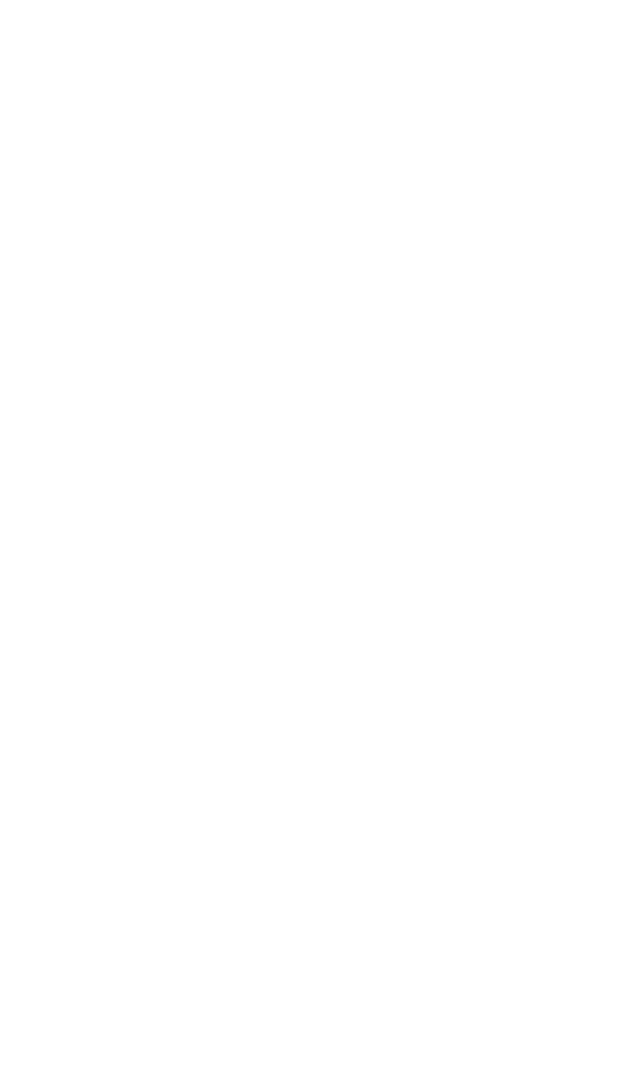
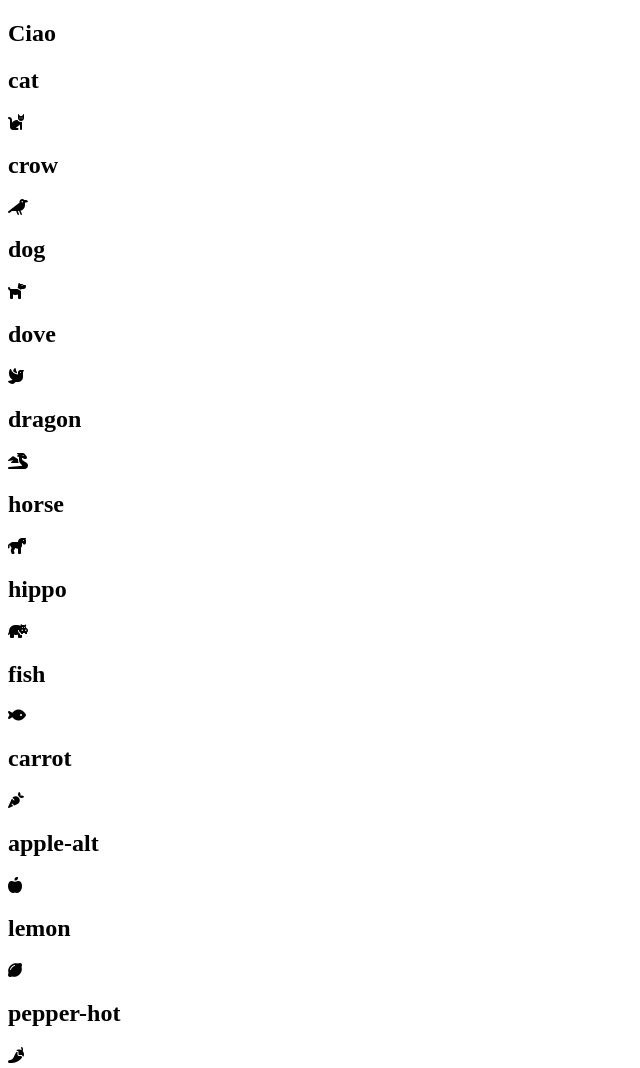
Before and after one commit to Nothung429/js-es6-icons, a plain HTML site: page index.html in a window 1280 px wide. Shown: the top 1068 px of the page, without its empty margins (0-640 px from the left). Before the commit the page ends 800 px from the top, so only its background shows below. Drawn offline with Linux system fonts and the light colour scheme.

Commit message:
aggiunto js

```diff
--- a/index.html
+++ b/index.html
@@ -5,12 +5,18 @@
         <meta charset="UTF-8">
         <meta http-equiv="X-UA-Compatible" content="IE=edge">
         <meta name="viewport" content="width=device-width, initial-scale=1.0">
+        <!------ font awesome ------>
+        <link rel="stylesheet" href="https://cdnjs.cloudflare.com/ajax/libs/font-awesome/6.1.1/css/all.min.css" integrity="sha512-KfkfwYDsLkIlwQp6LFnl8zNdLGxu9YAA1QvwINks4PhcElQSvqcyVLLD9aMhXd13uQjoXtEKNosOWaZqXgel0g==" crossorigin="anonymous" referrerpolicy="no-referrer"/>
+        <!------ link css ------>
         <link rel="stylesheet" href="css/style.css">
         <title>Icons</title>
     </head>
 
     <body>
-
+        <div id="box">
+            <h2 class="title">Ciao</h2>
+            <i class=""></i>
+        </div>
         <script src="js/script.js"></script>
     </body>
 
--- a/js/script.js
+++ b/js/script.js
@@ -125,3 +125,21 @@ const icons = [
 		color: 'blue'
 	}
 ];
+console.log(icons);
+
+const iconBox = document.querySelector("#box");
+console.log(iconBox);
+
+function iconInfo (name , prefix) {
+    return `
+        <div id="box">
+            <h2 class="title">${name}</h2>
+            <i class="${prefix}solid ${prefix}${name}"></i>
+        </div>
+    `;
+};
+
+for (let i = 0 ; i < icons.length ; i++) {
+    const icon =  iconInfo(icons[i].name, icons[i].prefix, icons[i].prefix, icons[i].name);
+    iconBox.innerHTML += icon;
+}
```
